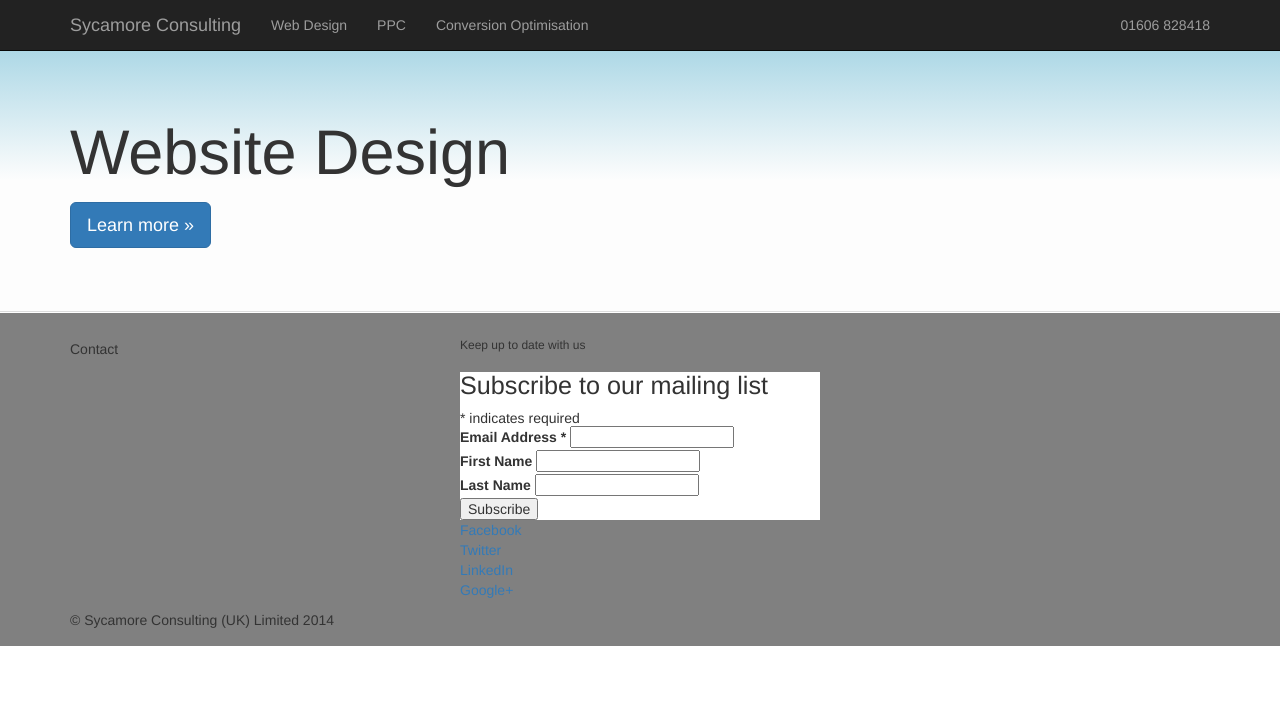
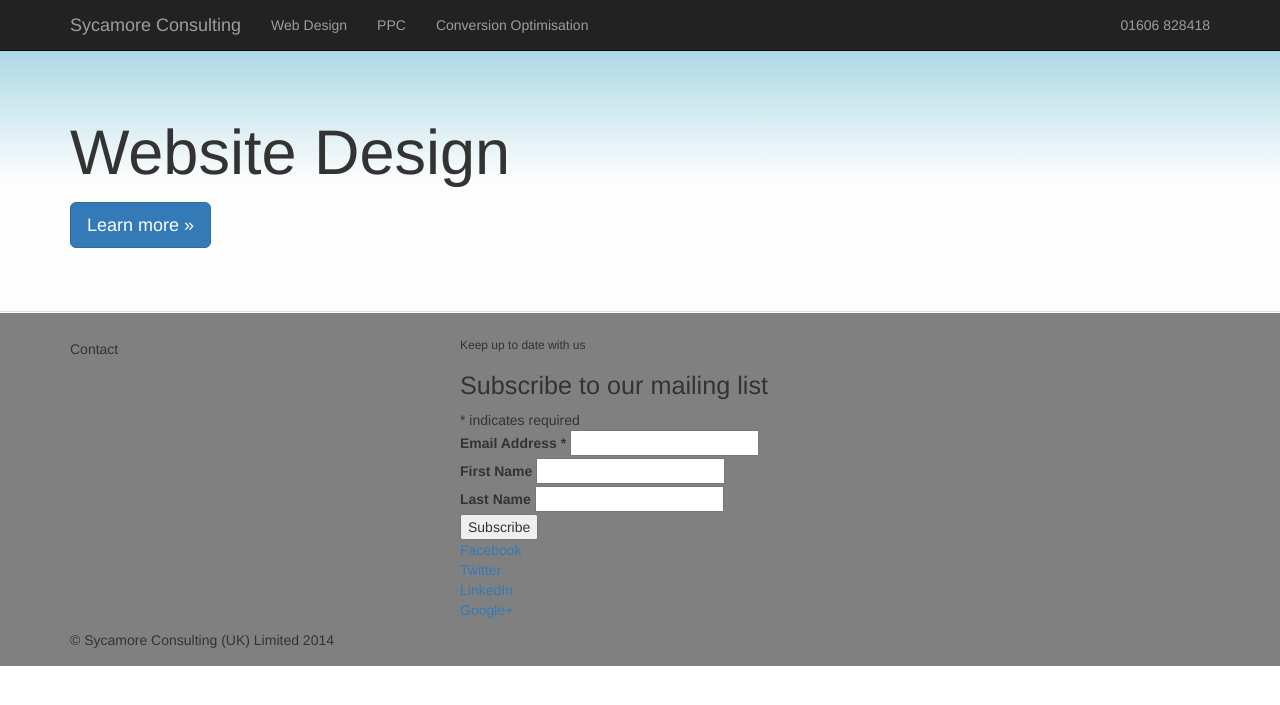
Before and after one commit to sycamoreconsulting/sycamoreconsulting.github.io, a Jekyll site: the page built from website-design/index.html, in a window 1280 px wide. Shown: the top 705 px of the page. Built offline with Jekyll 4.4.1, drawn with Linux system fonts in a browser that asks for light colours; nearby versions of some CDN libraries; Markdown is read by kramdown in place of the engine named in the settings; comment, search, counter and statistics services are not loaded.

Commit message:
Removing Mailchimp styling

```diff
--- a/_includes/footer.html
+++ b/_includes/footer.html
@@ -11,12 +11,6 @@
           <div class="col-md-4">
             <h6>Keep up to date with us</h6>
 <!-- Begin MailChimp Signup Form -->
-<link href="//cdn-images.mailchimp.com/embedcode/classic-081711.css" rel="stylesheet" type="text/css">
-<style type="text/css">
-  #mc_embed_signup{background:#fff; clear:left; font:14px Helvetica,Arial,sans-serif; }
-  /* Add your own MailChimp form style overrides in your site stylesheet or in this style block.
-     We recommend moving this block and the preceding CSS link to the HEAD of your HTML file. */
-</style>
 <div id="mc_embed_signup">
 <form action="http://sycamoreconsulting.us6.list-manage.com/subscribe/post?u=61980630597bc611b361c5f57&amp;id=b6fda103fd" method="post" id="mc-embedded-subscribe-form" name="mc-embedded-subscribe-form" class="validate" target="_blank" novalidate>
   <h2>Subscribe to our mailing list</h2>
```
